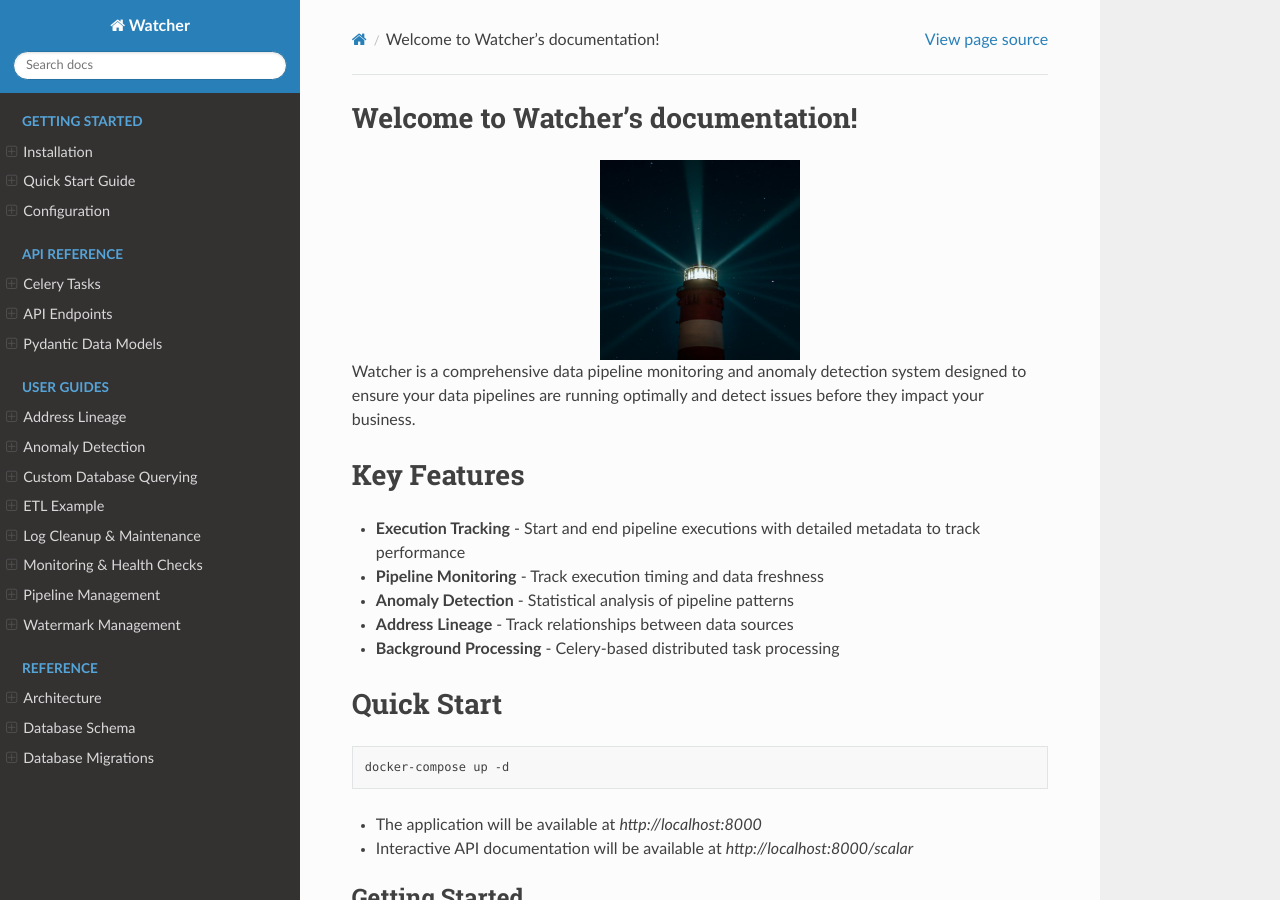
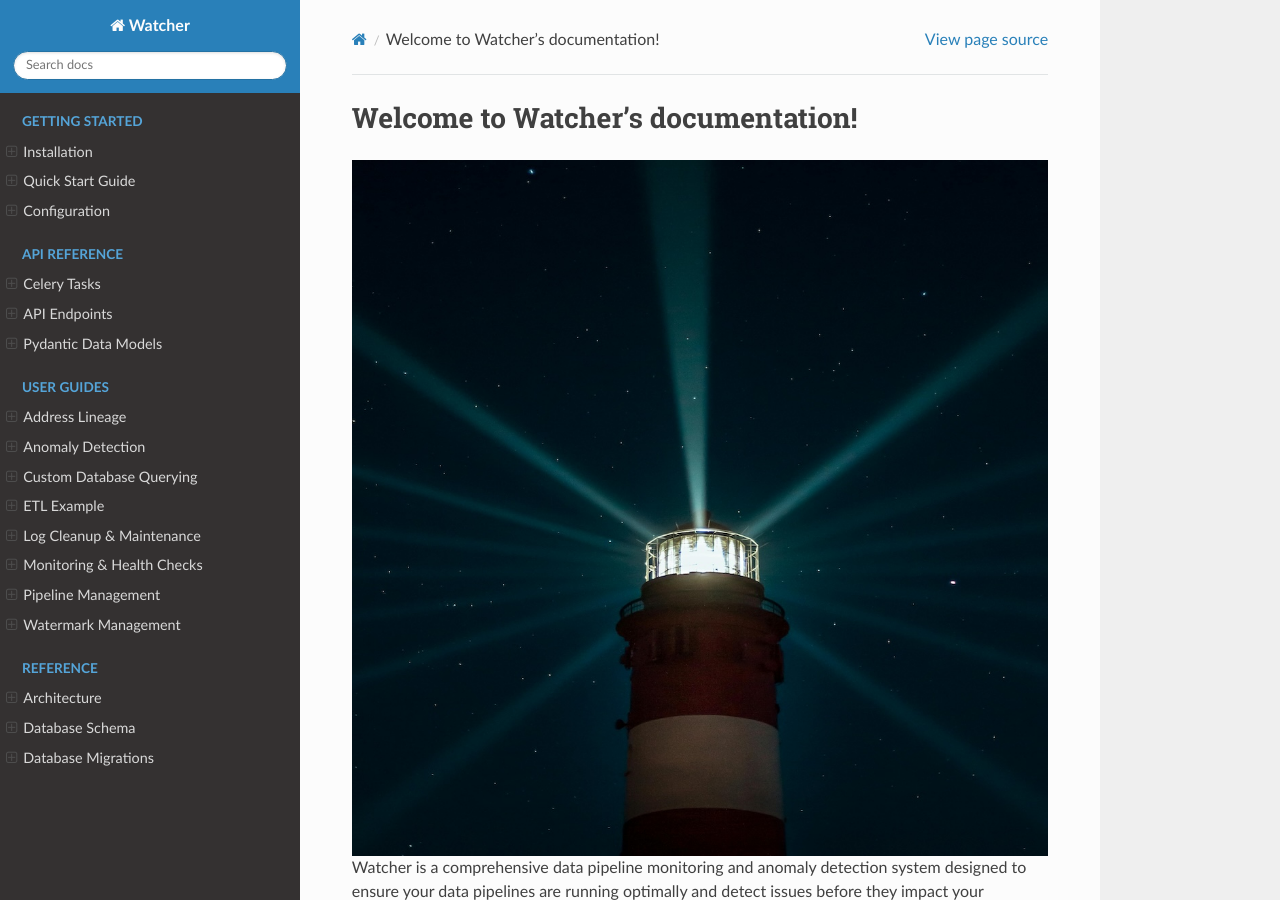
Before and after one commit to cmgoffena13/etl-watcher, a Sphinx documentation site: the page built from docs/index.rst, in a window 1280 px wide and 900 px high. Built offline with Sphinx 7.4.7 and the Read the Docs theme 3.1.0, drawn with Linux system fonts in a browser that asks for light colours.

```diff
--- a/docs/index.rst
+++ b/docs/index.rst
@@ -4,7 +4,8 @@ Welcome to Watcher's documentation!
 .. image:: _static/images/watcher.jpg
    :alt: Watcher Logo
    :align: center
-   :width: 200px
+   :width: 100%
+   :class: logo-responsive
 
 Watcher is a comprehensive data pipeline monitoring and anomaly detection system designed to
 ensure your data pipelines are running optimally and detect issues before they impact your business.
```
Also changed, not shown: 8 other files.
